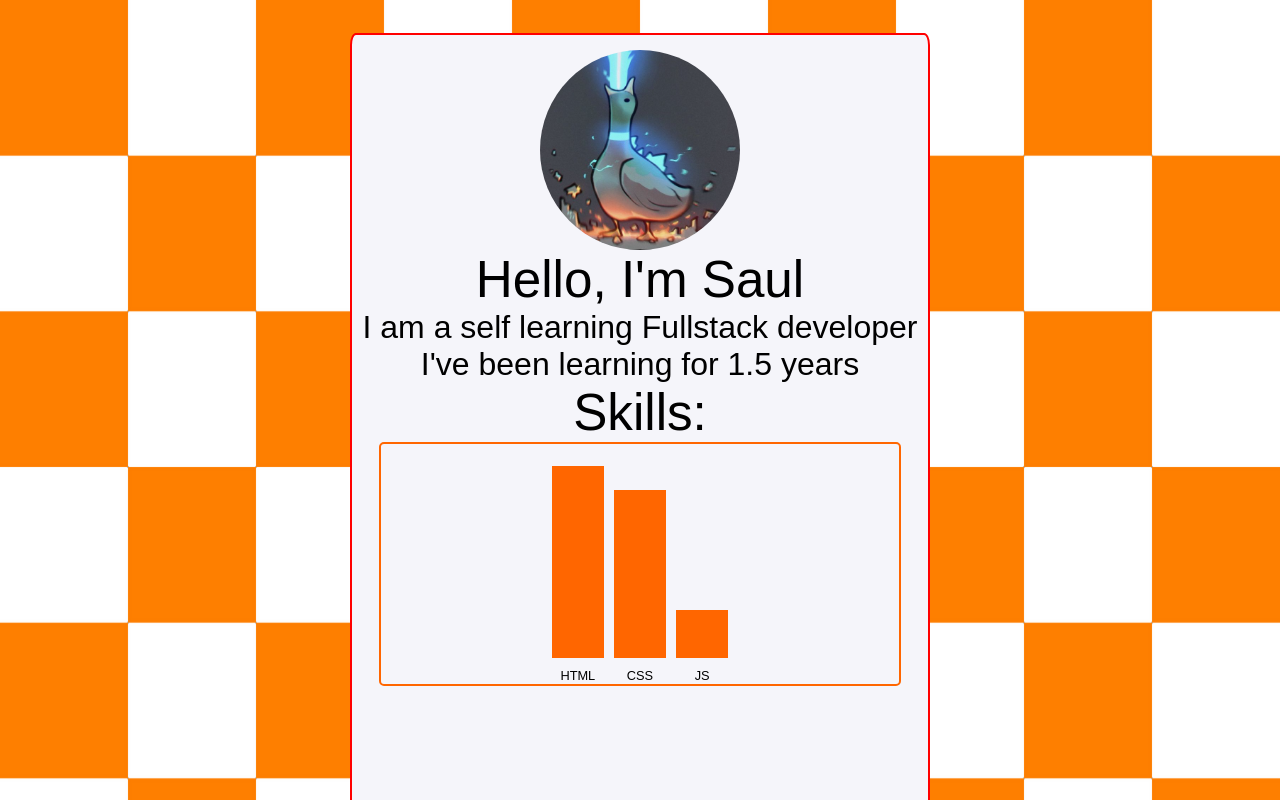
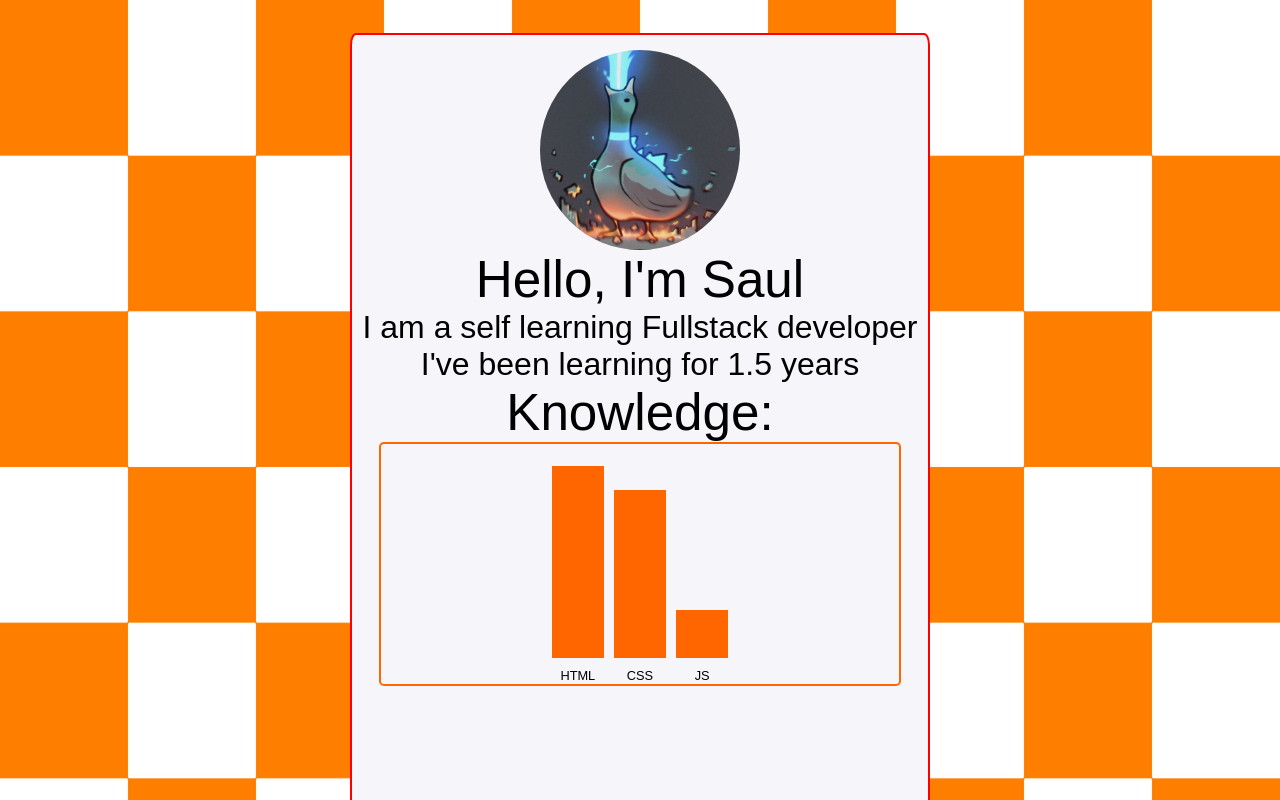
Before and after one commit to Benwep/Bio, a website: page index.html in a window 1280 px wide. Shown: the top 800 px of the page. Drawn offline with nearby package versions, Linux system fonts and the light colour scheme.

Commit message:
Changed some text

```diff
--- a/index.html
+++ b/index.html
@@ -19,7 +19,7 @@
             <font class="Font3"> I am a self learning Fullstack developer </font>
             <font class="Font3"> I've been learning for 1.5 years </font>
 
-            <font class="Font4"> Skills: </font>
+            <font class="Font4"> Knowledge: </font>
 
             <div class="ChartPanel">
                 <div class="ChartChild" id="html" style="background-color:#ff6600;display:flex;align-items:end;margin-bottom:5%;"><font id="htmlText" class="Font2" style="text-align:center;width:100%;">HTML</font></div>
```
